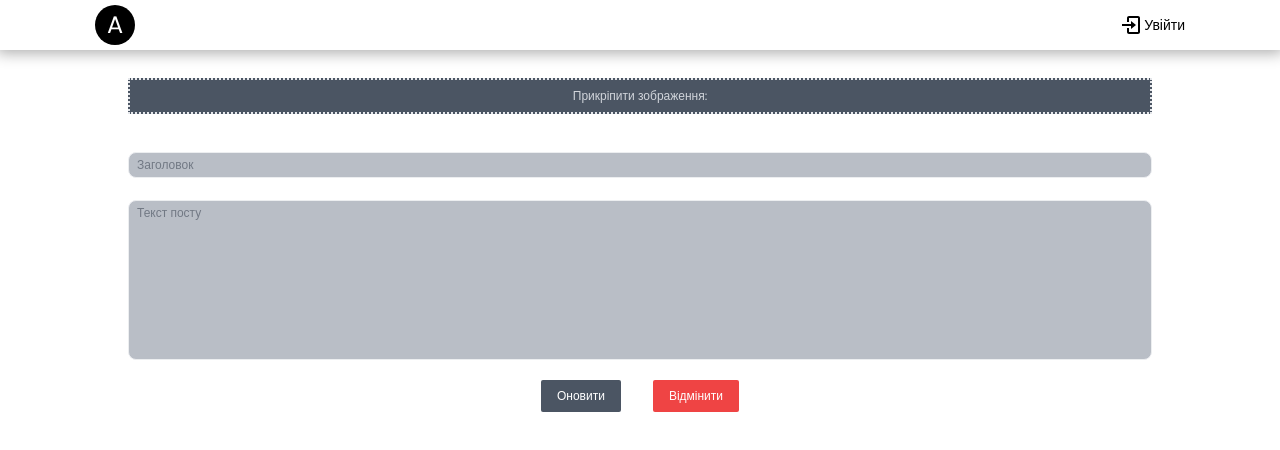
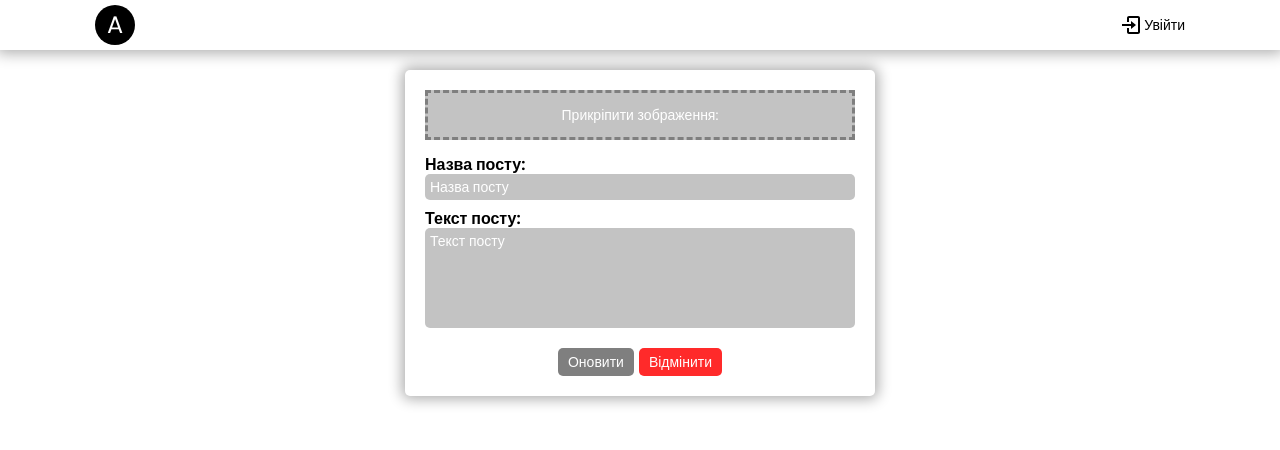
Before and after one commit to merkushynArt/posts, a React (Create React App) app in the folder client/: page /1/edit in a window 1280 px wide. Shown: the top 450 px of the page. Built offline with nearby package versions, Linux system fonts and the light colour scheme; no server answers.

Commit message:
stylized the edit post-page

```diff
--- a/client/src/pages/EditPostPage.jsx
+++ b/client/src/pages/EditPostPage.jsx
@@ -47,11 +47,10 @@ export const EditPostPage = () => {
 
    return (
       <form
-         className=''
+         className='add-post'
          onSubmit={(e) => e.preventDefault()}
       >
-
-         <label className='text-gray-300 py-2 bg-gray-600 text-xs mt-2 flex items-center justify-center border-2 border-dotted cursor-pointer'>
+         <label className='add-post__image'>
             Прикріпити зображення:
             <input
                type='file'
@@ -78,37 +77,36 @@ export const EditPostPage = () => {
             )}
          </div>
 
-         <label className='text-xs text-white opacity-70'>
-            Заголовок посту:
+         <label className='add-post__title'>
+            Назва посту:
             <input
                type='text'
                value={title}
                onChange={(e) => setTitle(e.target.value)}
-               placeholder='Заголовок'
-               className='mt-1 text-black w-full rounded-lg bg-gray-400 border py-1 px-2 text-xs outline-none placeholder:text-gray-700'
+               placeholder='Назва посту'
             />
          </label>
 
-         <label className='text-xs text-white opacity-70'>
+         <label className='add-post__text'>
             Текст посту:
             <textarea
                onChange={(e) => setText(e.target.value)}
                value={text}
                placeholder='Текст посту'
-               className='mt-1 text-black w-full rounded-lg bg-gray-400 border py-1 px-2 text-xs outline-none resize-none h-40 placeholder:text-gray-700'
+
             />
          </label>
 
-         <div className='flex gap-8 items-center justify-center mt-4'>
+         <div className='post__btns'>
             <button
                onClick={submitHandler}
-               className='flex justify-center items-center bg-gray-600 text-xs text-white rounded-sm py-2 px-4'
+               className='btn-ok'
             >
                Оновити
             </button>
             <button
                onClick={clearFormHandler}
-               className='flex justify-center items-center bg-red-500 text-xs text-white rounded-sm py-2 px-4'
+               className='btn-cancel'
             >
                Відмінити
             </button>
```
